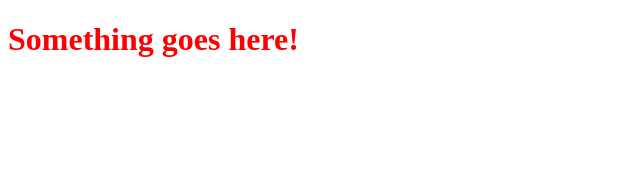
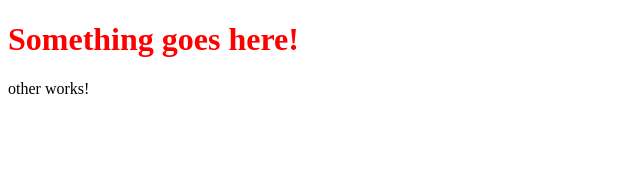
Before and after one commit to JDDeveloping/Bacheloropgave, an Angular app: page / in a window 1280 px wide. Shown: the top 170 px of the page, without its empty margins (0-640 px from the left). Built offline with nearby package versions, Linux system fonts and the light colour scheme.

Commit message:
Created other component

```diff
--- a/src/app/app.component.html
+++ b/src/app/app.component.html
@@ -1,3 +1,4 @@
 <h1>
   Something goes here!
 </h1>
+<fa-other></fa-other>
--- a/src/app/app.module.ts
+++ b/src/app/app.module.ts
@@ -4,10 +4,12 @@
 import { HttpModule } from '@angular/http';
 
 import { AppComponent } from './app.component';
+import { OtherComponent } from './other/other.component';
 
 @NgModule({
   declarations: [
-    AppComponent
+    AppComponent,
+    OtherComponent
   ],
   imports: [
     BrowserModule,
--- /dev/null
+++ b/src/app/other/other.component.html
@@ -0,0 +1,3 @@
+<p>
+  other works!
+</p>
--- /dev/null
+++ b/src/app/other/other.component.ts
@@ -0,0 +1,15 @@
+import { Component, OnInit } from '@angular/core';
+
+@Component({
+  selector: 'fa-other',
+  templateUrl: './other.component.html',
+  styleUrls: ['./other.component.css']
+})
+export class OtherComponent implements OnInit {
+
+  constructor() { }
+
+  ngOnInit() {
+  }
+
+}
```
Also changed, not shown: src/app/other/other.component.css (added), 1 other file (tests, documents, lock files or other folders).
